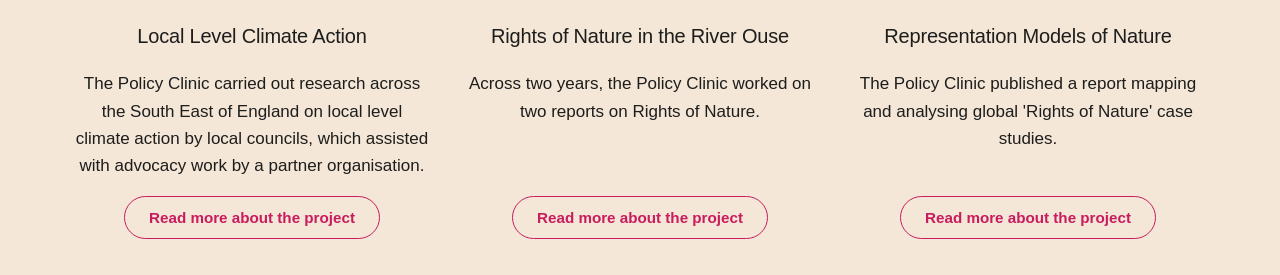
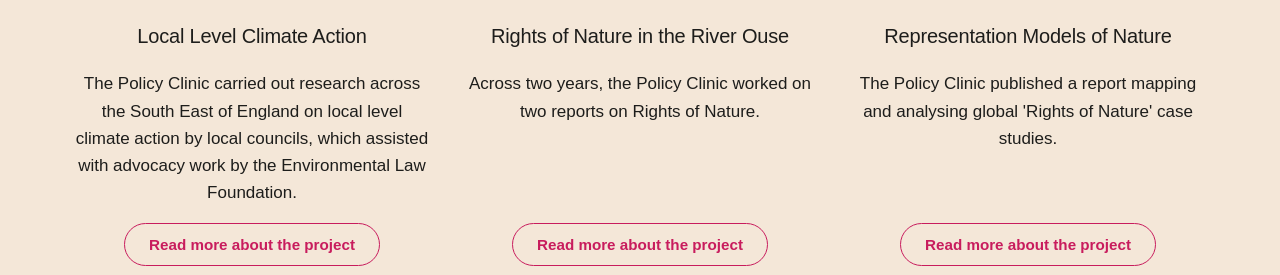
Before and after one commit to law-environment-and-development-centre/law-environment-and-development-centre.github.io, a Jekyll site: the page built from clinical-work.md, in a window 1280 px wide and 900 px high, scrolled down 2536 px, cut to the strip 186-461 px from the top of the window. Built offline with Jekyll 4.4.1, drawn with Linux system fonts in a browser that asks for light colours.

Commit message:
Credit ELF on the local climate action project
Co-Authored-By: Claude Opus 5.5 <noreply@anthropic.com>
Claude-Session: https://claude.ai/code/session_017SFxnkeNkLrH5QiUtYbyMH

```diff
--- a/_data/clinic_projects.yml
+++ b/_data/clinic_projects.yml
@@ -4,7 +4,7 @@
 - title: Local Level Climate Action
   image: https://static.wixstatic.com/media/fe513e_c1640cf384684a8e986a5d0c60ac6f65~mv2.jpg/v1/fit/w_700,h_700,q_85,enc_auto/fe513e_c1640cf384684a8e986a5d0c60ac6f65~mv2.jpg
   text: The Policy Clinic carried out research across the South East of England on local level climate action by local councils,
-    which assisted with advocacy work by a partner organisation.
+    which assisted with advocacy work by the Environmental Law Foundation.
   link: https://www.soas.ac.uk/about/news/students-study-impact-councils-climate-emergency-declarations
 - title: Rights of Nature in the River Ouse
   image: https://static.wixstatic.com/media/fe513e_fe3fe886960847a484810c06ec20142e~mv2.jpg/v1/fit/w_700,h_700,q_85,enc_auto/fe513e_fe3fe886960847a484810c06ec20142e~mv2.jpg
```
